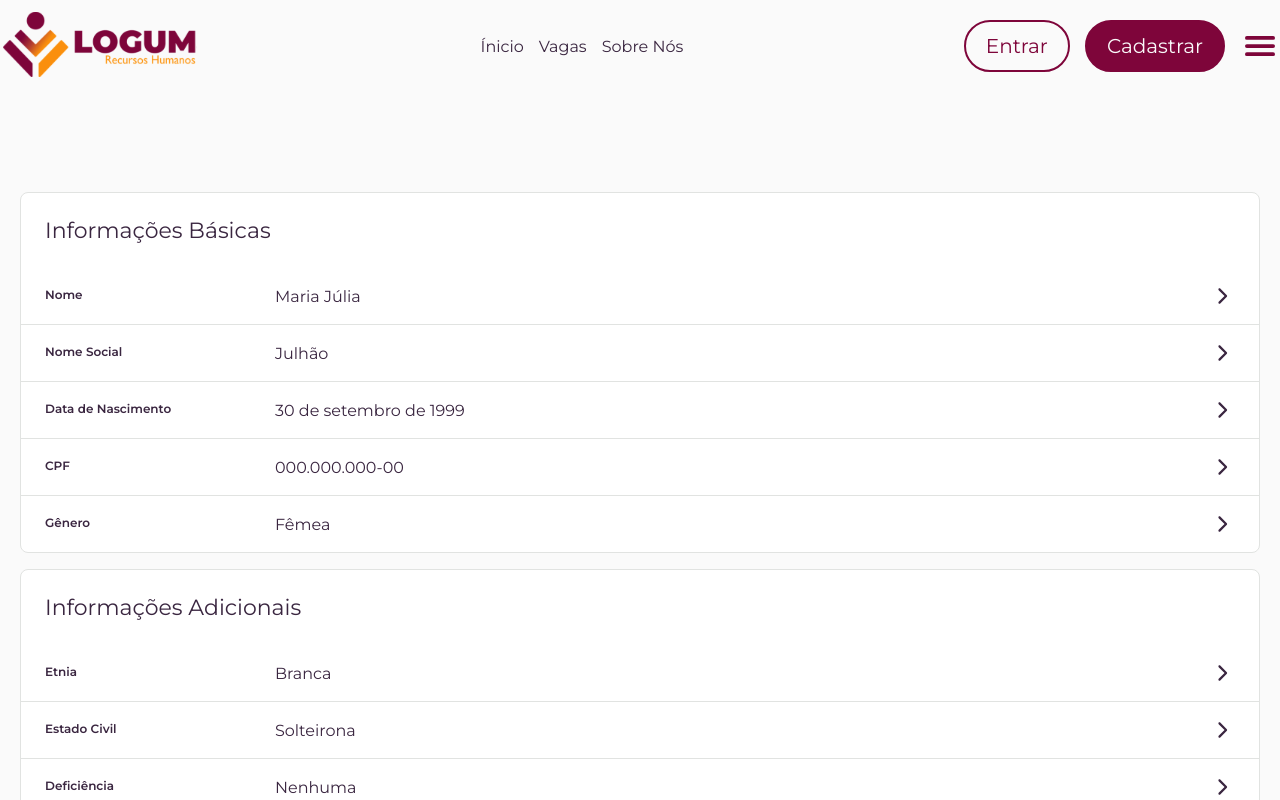
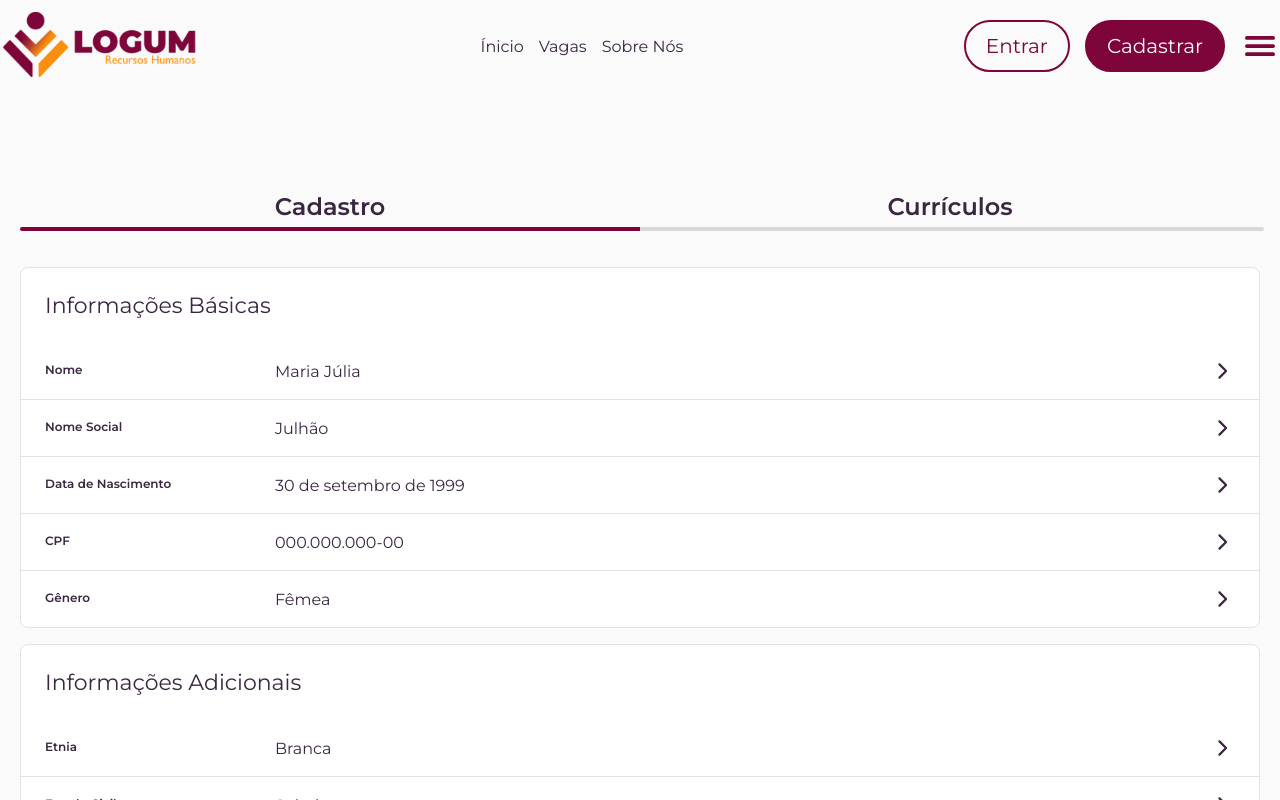
Before and after one commit to MPCGomes/logumrh, a Next.js app in the folder frontend-web/: page /profile in a window 1280 px wide. Shown: the top 800 px of the page. Built offline with nearby package versions, Linux system fonts and the light colour scheme.

Commit message:
feat: profile navbar

```diff
--- a/frontend-web/app/profile/page.tsx
+++ b/frontend-web/app/profile/page.tsx
@@ -1,12 +1,17 @@
 import React from 'react';
 import ProfileField from '@/components/ProfileField/ProfileField';
 import styles from './page.module.scss';
+import ProfileNav from '@/components/ProfileNav/ProfileNav';
 
 
 const Profile: React.FC = () => {
   return (
     <div className="container paddingSection">
       <div className={styles.sections}>
+        <ProfileNav
+          profileClass={'active'}
+          cvClass={'inactive'}
+        />
         <div className={styles.section}>
           <h2>
             Informações Básicas
--- /dev/null
+++ b/frontend-web/components/ProfileNav/ProfileNav.module.scss
@@ -0,0 +1,44 @@
+@import '../../styles/variables';
+
+.navbar {
+  display: grid;
+  grid-template-columns: 1fr 1fr;
+  margin-bottom: 30px;
+
+  .link {
+    font-weight: 600;
+    width: 100%;
+    text-align: center;
+    font-size: $fs-500;
+    color: var(--text-color);
+    position: relative;
+  }
+}
+
+.active:after {
+  content: '';
+  position: absolute;
+  left: 0;
+  bottom: -10px;
+  border: 2px solid var(--primary-color);
+  border-radius: 4px 0 0 4px;
+  width: 100%;
+
+  @media (min-width:641px) {
+    width: 100%;
+  }
+}
+
+.inactive:after {
+  content: '';
+  position: absolute;
+  left: 0;
+  bottom: -10px;
+  border: 2px solid #D9D9D9;
+  border-radius: 0 4px 4px 0;
+  width: 100%;
+
+  @media (min-width:641px) {
+    width: 100%;
+  }
+}
--- /dev/null
+++ b/frontend-web/components/ProfileNav/ProfileNav.tsx
@@ -0,0 +1,29 @@
+import React from 'react';
+import styles from './ProfileNav.module.scss';
+import Link from 'next/link';
+
+interface ProfileNavProps {
+  profileClass: string;
+  cvClass: string;
+}
+
+const ProfileNav: React.FC<ProfileNavProps> = ({ profileClass, cvClass }) => {
+  return (
+    <div className={styles.navbar}>
+      <Link
+        href={'profile'}
+        className={`${styles[profileClass]} ${styles.link}`} // Corrigido
+      >
+        Cadastro
+      </Link>
+      <Link
+        href={'curriculum'}
+        className={`${styles[cvClass]} ${styles.link}`} // Corrigido
+      >
+        Currículos
+      </Link>
+    </div>
+  );
+};
+
+export default ProfileNav;
```
